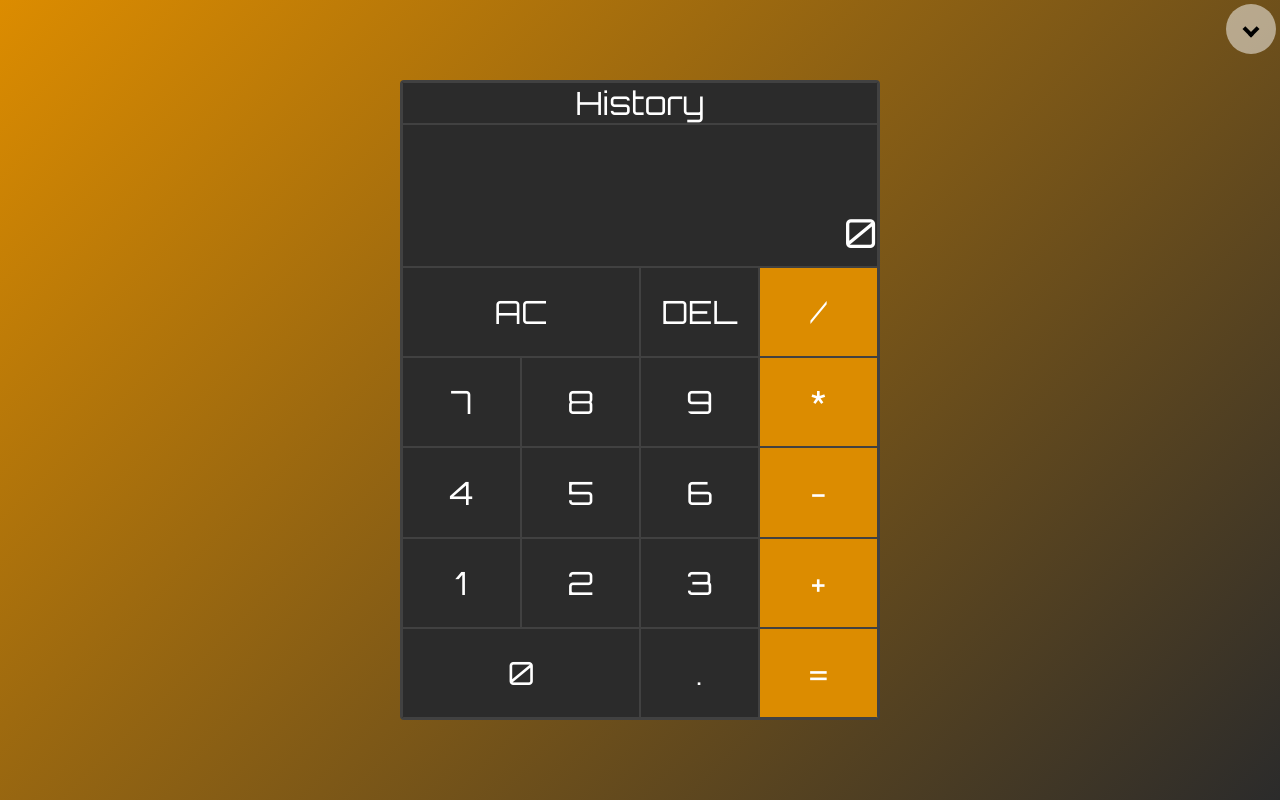
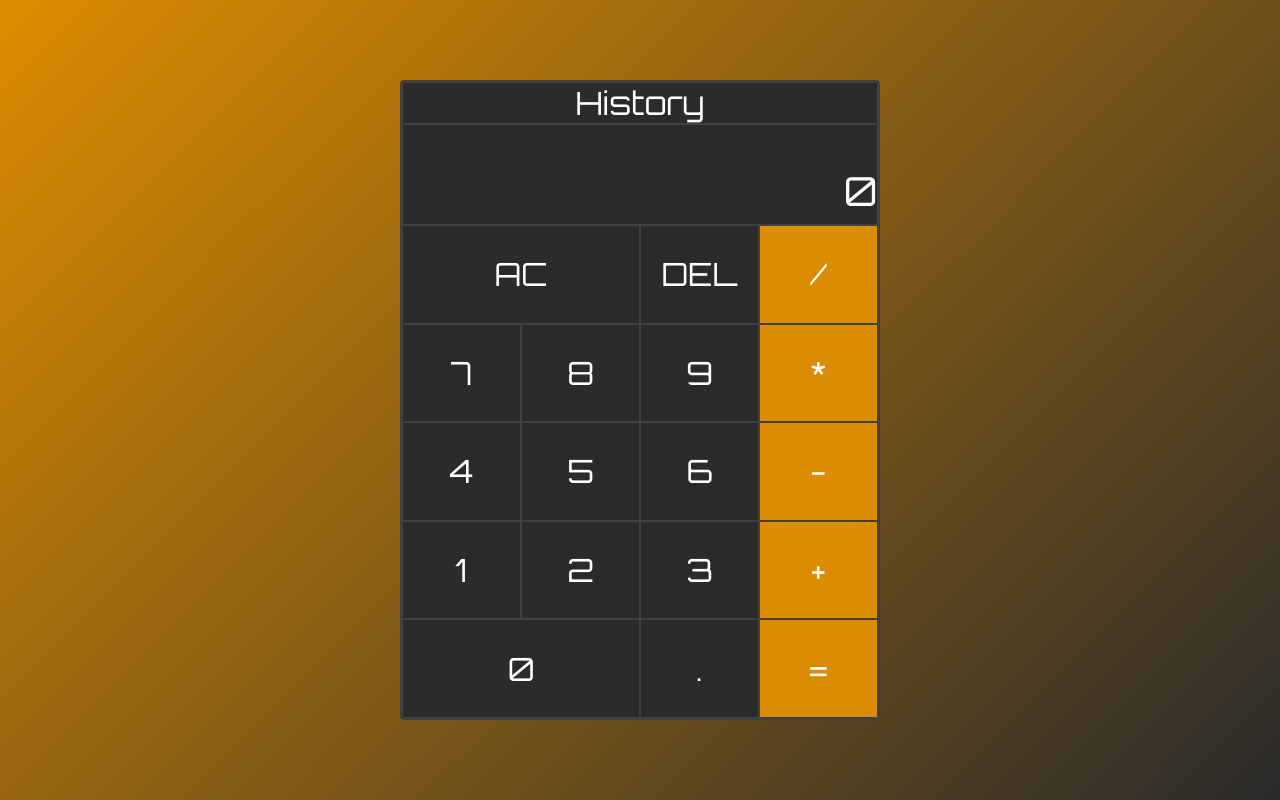
Before and after one commit to willswats/react-calculator, a React (Create React App) app: page / in a window 1280 px wide. Built offline with nearby package versions, Linux system fonts and the light colour scheme.

Commit message:
Remove dropdown

```diff
--- a/src/App.js
+++ b/src/App.js
@@ -6,7 +6,7 @@ import Calculator from './components/Calculator/Calculator';
 const App = () => {
   return (
     <div className="app">
-      <DropDown />
+      {/* <DropDown /> */}
       <Calculator />
     </div>
   );
--- a/src/components/Calculator/CalculatorOutput.module.css
+++ b/src/components/Calculator/CalculatorOutput.module.css
@@ -7,7 +7,8 @@
   word-break: break-all;
   background-color: #2b2b2b;
   border: 1px solid #414141;
-  height: 200px;
+  min-height: 100px;
+  max-height: 200px;
   border-top: 0;
 }
 
--- a/src/components/DropDown/DropDown.js
+++ /dev/null
@@ -1,23 +0,0 @@
-import { useState } from 'react';
-
-import DropDownButton from './DropDownButton';
-import DropDownMenu from './DropDownMenu';
-
-import classes from './DropDown.module.css';
-
-const DropDown = () => {
-  const [dropDown, setDropDown] = useState(false);
-
-  return (
-    <div className={classes['dropdown']}>
-      {!dropDown && (
-        <DropDownButton dropDown={dropDown} setDropDown={setDropDown} />
-      )}
-      {dropDown && (
-        <DropDownMenu dropDown={dropDown} setDropDown={setDropDown} />
-      )}
-    </div>
-  );
-};
-
-export default DropDown;
--- a/src/components/DropDown/DropDown.module.css
+++ /dev/null
@@ -1,6 +0,0 @@
-.dropdown {
-  position: absolute;
-  right: 4px;
-  top: 4px;
-  z-index: 999;
-}
--- a/src/components/DropDown/DropDownButton.js
+++ /dev/null
@@ -1,14 +0,0 @@
-import classes from './DropDownButton.module.css';
-
-const DropDownButton = ({ dropDown, setDropDown }) => {
-  return (
-    <button
-      onClick={() => setDropDown(!dropDown)}
-      className={classes['dropdown-btn']}
-    >
-      <div className={classes['dropdown-btn__arrow']} />
-    </button>
-  );
-};
-
-export default DropDownButton;
--- a/src/components/DropDown/DropDownButton.module.css
+++ /dev/null
@@ -1,25 +0,0 @@
-.dropdown-btn {
-  display: flex;
-  justify-content: center;
-  align-items: center;
-  width: 50px;
-  height: 50px;
-  border-radius: 50%;
-  background-color: rgba(255, 255, 255, 0.5);
-  transition: background-color 0.1s ease;
-  border: none;
-}
-
-.dropdown-btn:hover {
-  background-color: rgba(255, 255, 255, 0.8);
-  cursor: pointer;
-}
-
-.dropdown-btn__arrow {
-  border: solid black;
-  border-width: 0 4px 4px 0;
-  display: inline-block;
-  padding: 4px;
-  transform: rotate(45deg);
-  -webkit-transform: rotate(45deg);
-}
--- a/src/components/DropDown/DropDownMenu.js
+++ /dev/null
@@ -1,26 +0,0 @@
-import classes from './DropDownMenu.module.css';
-
-const DropDownMenu = ({ dropDown, setDropDown }) => {
-  return (
-    <div className={classes['dropdown-menu']}>
-      <button
-        onClick={() => setDropDown(!dropDown)}
-        className={classes['dropdown-menu__btn']}
-      ></button>
-      <a
-        className={classes['dropdown-menu__link']}
-        href="https://williamwatson.dev"
-      >
-        williamwatson.dev
-      </a>
-      <a
-        className={classes['dropdown-menu__link']}
-        href="https://github.com/willswats/react-calculator"
-      >
-        GitHub repository
-      </a>
-    </div>
-  );
-};
-
-export default DropDownMenu;
--- a/src/components/DropDown/DropDownMenu.module.css
+++ /dev/null
@@ -1,42 +0,0 @@
-.dropdown-menu {
-  display: flex;
-  flex-direction: column;
-  background-color: rgba(255, 255, 255, 0.5);
-  padding: 2rem 1.5rem 2rem 1.5rem;
-  border-radius: 10%;
-}
-
-.dropdown-menu__link {
-  color: black;
-  padding-bottom: 0.5rem;
-}
-
-.dropdown-menu__link:hover {
-  color: rgba(0, 0, 0, 0.5);
-}
-
-.dropdown-menu__link:last-of-type {
-  padding-bottom: 0;
-}
-
-.dropdown-menu__btn {
-  position: absolute;
-  right: 4px;
-  top: 4px;
-  width: 25px;
-  height: 25px;
-  border: none;
-  background-color: rgba(255, 255, 255, 0.5);
-  border-radius: 20%;
-}
-
-.dropdown-menu__btn:hover {
-  background-color: rgba(255, 255, 255, 0.8);
-  cursor: pointer;
-}
-
-.dropdown-menu__btn::after {
-  display: inline-block;
-  content: '\00d7';
-  transform: scale(1.5, 1.5);
-}
```
